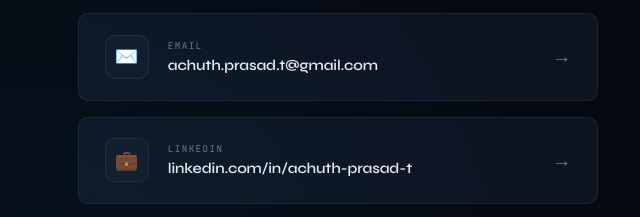
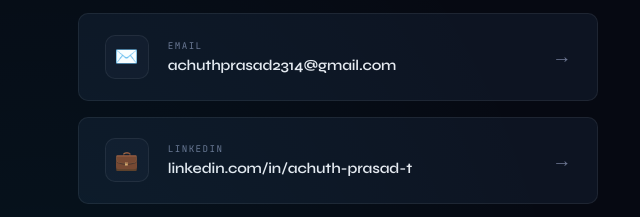
Before and after one commit to achuthprasad/Portfolio, a plain HTML site: page index.html in a window 1280 px wide. Shown: the part 6001-6218 px from the top of the page, 602-1242 px from the left. Drawn offline with nearby package versions, Linux system fonts and the light colour scheme; a web font is replaced by a local one.

Commit message:
Add files via upload

```diff
--- a/index.html
+++ b/index.html
@@ -1510,11 +1510,11 @@
           </div>
           <div class="contact-link-arrow">→</div>
         </a>
-        <a href="mailto:achuth.prasad.t@gmail.com" class="contact-link">
+        <a href="mailto:achuthprasad2314@gmail.com" class="contact-link">
           <div class="contact-link-icon">✉️</div>
           <div>
             <div class="contact-link-label">Email</div>
-            <div class="contact-link-value">achuth.prasad.t@gmail.com</div>
+            <div class="contact-link-value">achuthprasad2314@gmail.com</div>
           </div>
           <div class="contact-link-arrow">→</div>
         </a>
```
